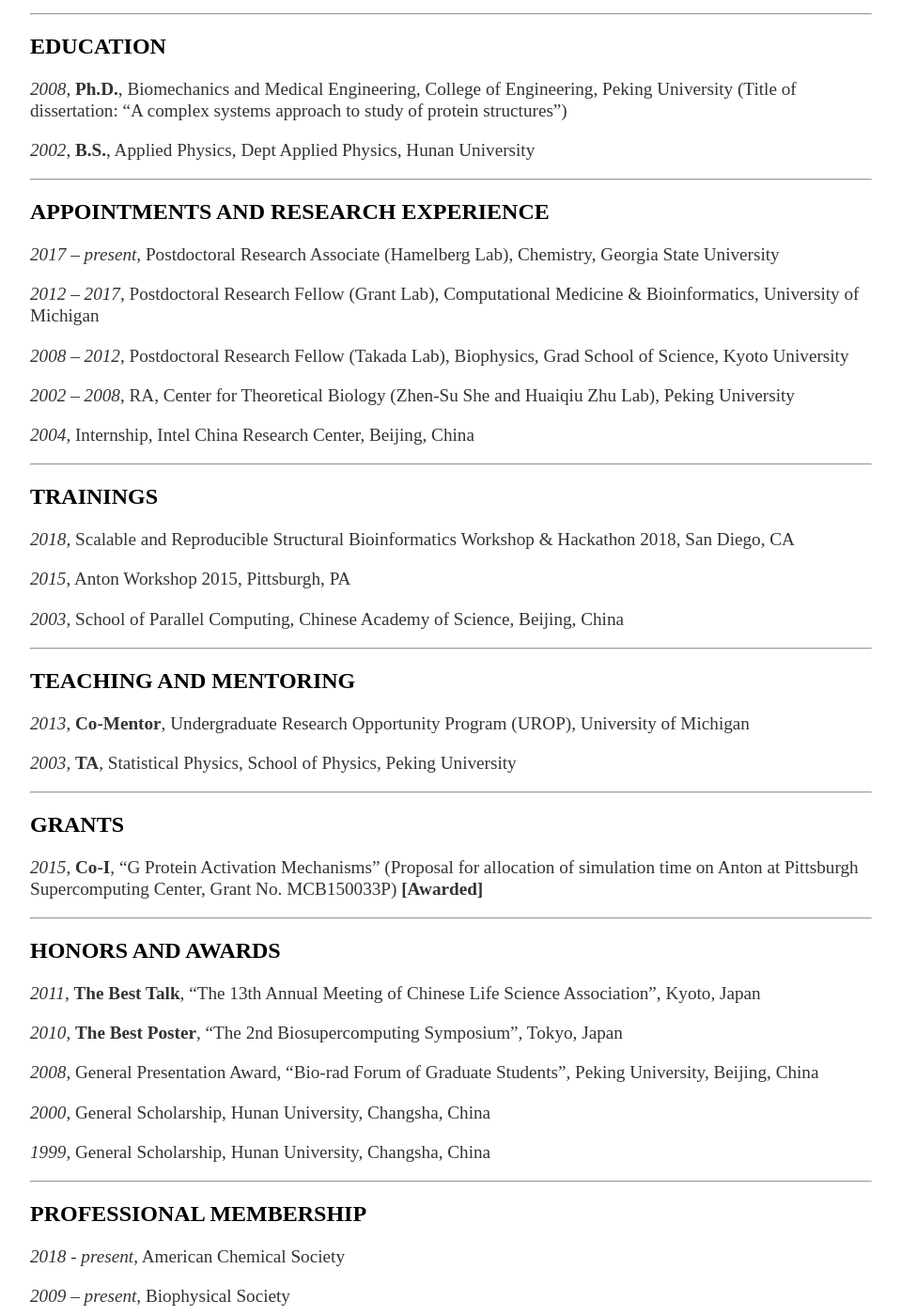
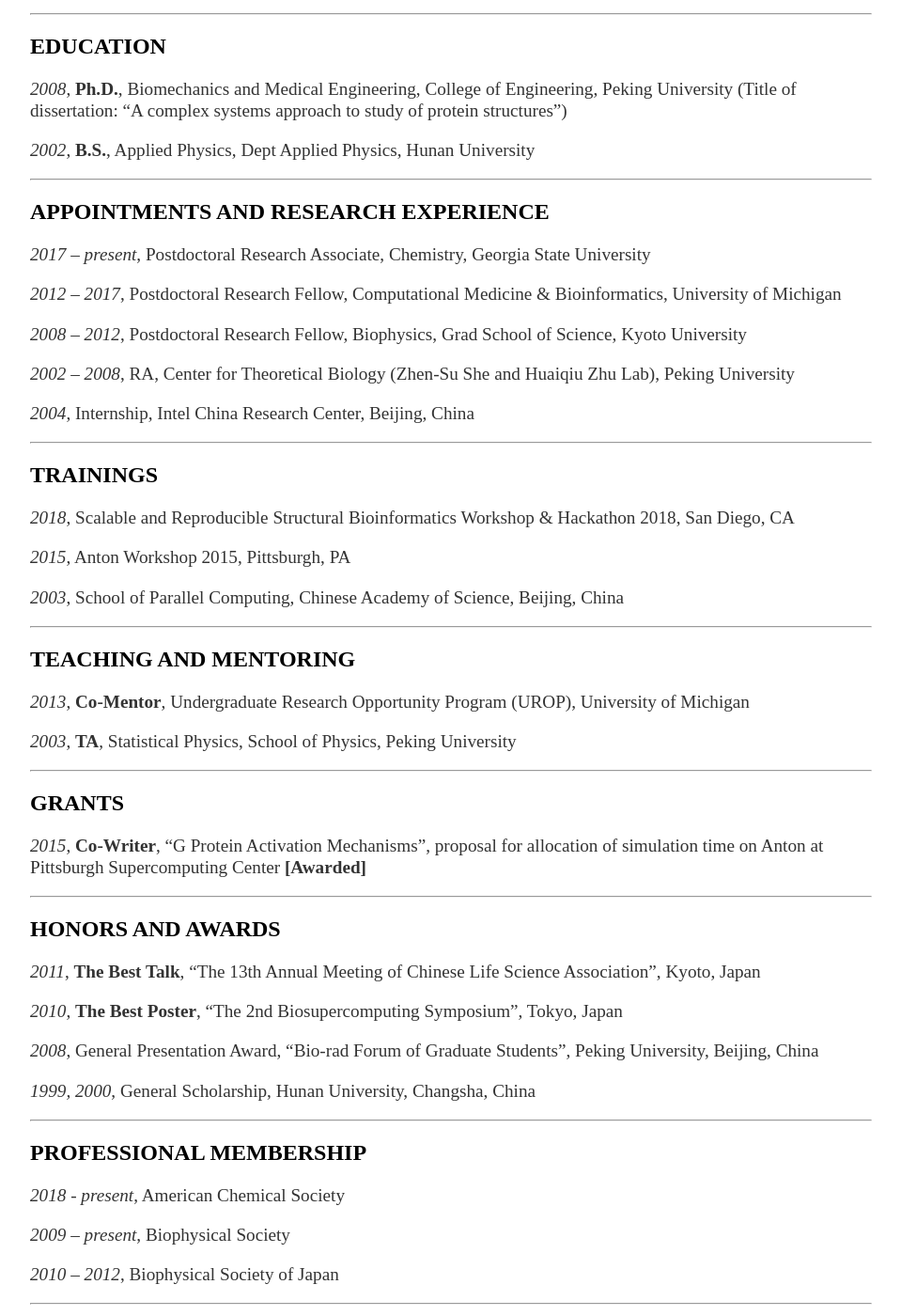
Before and after one commit to xinqyao/xinqyao.github.io, a Jekyll site: the page built from cv/index.md, in a window 1280 px wide and 1400 px high, scrolled down 437 px. Shown: the whole window at 94% size, without its empty margins (160-1119 px from the left). Built offline with Jekyll 4.4.1, drawn with Linux system fonts in a browser that asks for light colours; some of the changed text lies outside the part shown.

Commit message:
Update index.md

```diff
--- a/cv/index.md
+++ b/cv/index.md
@@ -23,9 +23,9 @@
 ---
 
 ## APPOINTMENTS AND RESEARCH EXPERIENCE
-<p> <em>2017 – present</em>, Postdoctoral Research Associate (Hamelberg Lab), Chemistry, Georgia State University </p>
-<p> <em>2012 – 2017</em>, Postdoctoral Research Fellow (Grant Lab), Computational Medicine & Bioinformatics, University of Michigan </p>
-<p> <em>2008 – 2012</em>, Postdoctoral Research Fellow (Takada Lab), Biophysics, Grad School of Science, Kyoto University </p>
+<p> <em>2017 – present</em>, Postdoctoral Research Associate, Chemistry, Georgia State University </p>
+<p> <em>2012 – 2017</em>, Postdoctoral Research Fellow, Computational Medicine & Bioinformatics, University of Michigan </p>
+<p> <em>2008 – 2012</em>, Postdoctoral Research Fellow, Biophysics, Grad School of Science, Kyoto University </p>
 <p> <em>2002 – 2008</em>, RA, Center for Theoretical Biology (Zhen-Su She and Huaiqiu Zhu Lab), Peking University </p>
 <p> <em>2004</em>, Internship, Intel China Research Center, Beijing, China </p>
 ---
@@ -42,15 +42,14 @@
 ---
 
 ## GRANTS
-<p> <em>2015</em>, <strong>Co-I</strong>, “G Protein Activation Mechanisms” (Proposal for allocation of simulation time on Anton at  Pittsburgh Supercomputing Center, Grant No. MCB150033P) <strong>[Awarded]</strong> </p>
+<p> <em>2015</em>, <strong>Co-Writer</strong>, “G Protein Activation Mechanisms”, proposal for allocation of simulation time on Anton at  Pittsburgh Supercomputing Center <strong>[Awarded]</strong> </p>
 ---
 
 ## HONORS AND AWARDS
 <p> <em>2011</em>, <strong>The Best Talk</strong>, “The 13th Annual Meeting of Chinese Life Science Association”, Kyoto, Japan </p>
 <p> <em>2010</em>, <strong>The Best Poster</strong>, “The 2nd Biosupercomputing Symposium”, Tokyo, Japan </p>
 <p> <em>2008</em>, General Presentation Award, “Bio-rad Forum of Graduate Students”, Peking University, Beijing, China </p>
-<p> <em>2000</em>, General Scholarship, Hunan University, Changsha, China </p>
-<p> <em>1999</em>, General Scholarship, Hunan University, Changsha, China </p>
+<p> <em>1999, 2000</em>, General Scholarship, Hunan University, Changsha, China </p>
 ---
 
 ## PROFESSIONAL MEMBERSHIP
```
Also changed, not shown: other parts of cv/index.md (+2 -2 lines).
